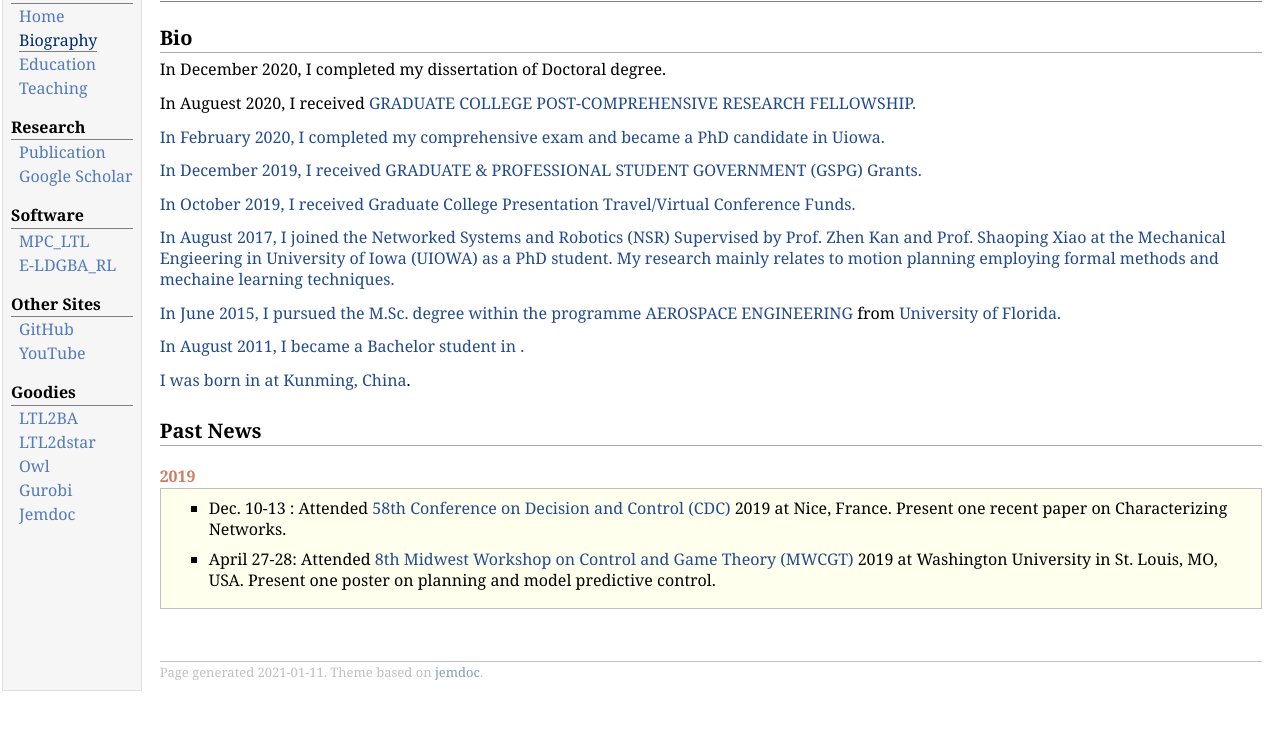
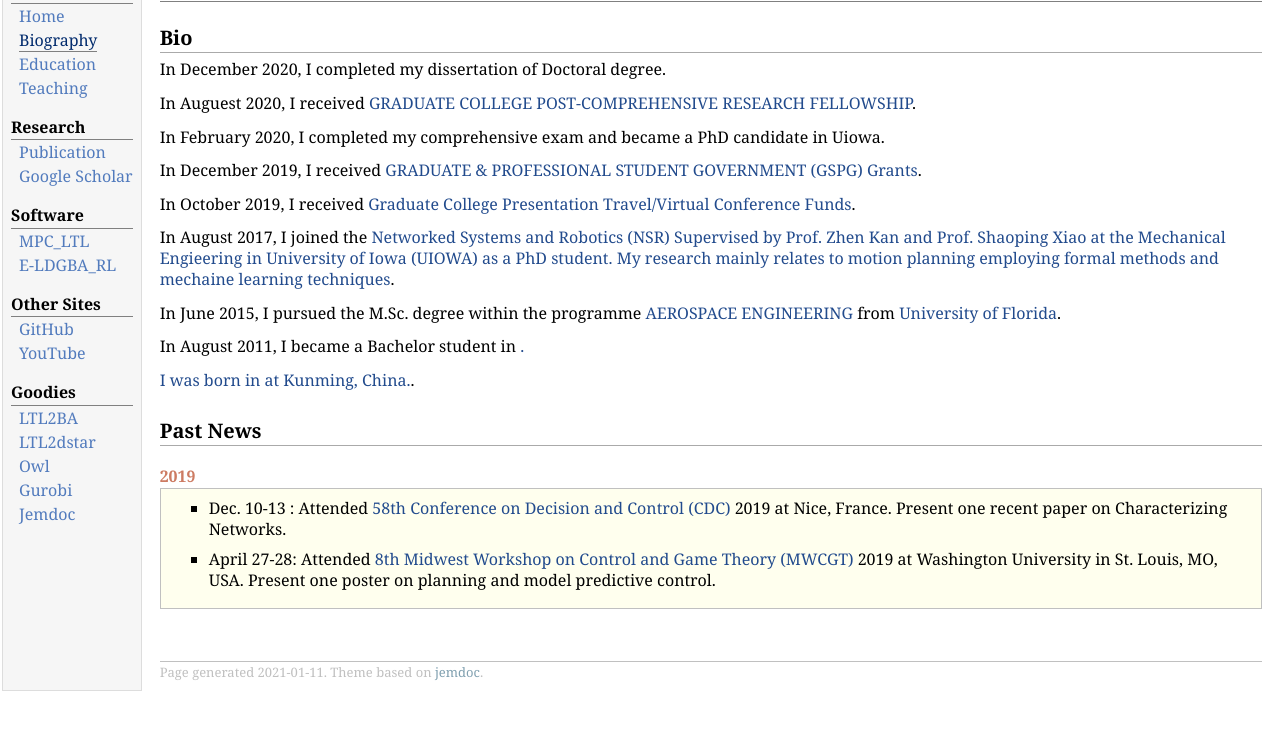
Before and after one commit to mingyucai/Personal_Sites, a plain HTML site: page bio.html in a window 1280 px wide. Shown: the part 48-778 px from the top of the page. Drawn offline with Linux system fonts and the light colour scheme.

Commit message:
Update bio.html

```diff
--- a/bio.html
+++ b/bio.html
@@ -37,15 +37,15 @@
 <h1>Mingyu's Biography</h1>
 </div>
 <h2>Bio</h2>
-<p>In December 2020, I completed my dissertation of Doctoral degree. </p>
-<p>In Auguest 2020, I received <a href="https://www.grad.uiowa.edu/funding/fellowships/internal/post-comp"> GRADUATE COLLEGE POST-COMPREHENSIVE RESEARCH FELLOWSHIP.</p>
-<p>In February 2020, I completed my comprehensive exam and became a PhD candidate in Uiowa.</p>
-<p>In December 2019, I received <a href="https://gpsg.uiowa.edu/grants-for-students/"> GRADUATE & PROFESSIONAL STUDENT GOVERNMENT (GSPG) Grants.</p>
-<p>In October 2019, I received <a href="https://gss.grad.uiowa.edu/funding/gss-travel-funds/">Graduate College Presentation Travel/Virtual Conference Funds.</p>
-<p>In August 2017, I joined the <a href="https://research.engineering.uiowa.edu/nsr/People">Networked Systems and Robotics (NSR)  Supervised by Prof. <a href="https://auto.ustc.edu.cn/teacher-detail.php?i=119">Zhen Kan and Prof. <a href="https://www.engineering.uiowa.edu/faculty-staff/shaoping-xiao">Shaoping Xiao at the Mechanical Engieering in University of Iowa (UIOWA) as a PhD student. My research mainly relates to motion planning employing formal methods and mechaine learning techniques.</p>
-<p>In June 2015, I pursued the M.Sc. degree within the programme <a href="https://catalog.ufl.edu/UGRD/colleges-schools/UGENG/ARO_BSAE/">AEROSPACE ENGINEERING</a> from <a href="http://www.ufl.edu">University of Florida.<br /></p>
+<p>In December 2020, I completed my dissertation of Doctoral degree</a>.  </p>
+<p>In Auguest 2020, I received <a href="https://www.grad.uiowa.edu/funding/fellowships/internal/post-comp"> GRADUATE COLLEGE POST-COMPREHENSIVE RESEARCH FELLOWSHIP</a>. </p>
+<p>In February 2020, I completed my comprehensive exam and became a PhD candidate in Uiowa. </p>
+<p>In December 2019, I received <a href="https://gpsg.uiowa.edu/grants-for-students/"> GRADUATE & PROFESSIONAL STUDENT GOVERNMENT (GSPG) Grants</a>. </p>
+<p>In October 2019, I received <a href="https://gss.grad.uiowa.edu/funding/gss-travel-funds/">Graduate College Presentation Travel/Virtual Conference Funds</a>. </p>
+<p>In August 2017, I joined the <a href="https://research.engineering.uiowa.edu/nsr/People">Networked Systems and Robotics (NSR)  Supervised by Prof. <a href="https://auto.ustc.edu.cn/teacher-detail.php?i=119">Zhen Kan and Prof. <a href="https://www.engineering.uiowa.edu/faculty-staff/shaoping-xiao">Shaoping Xiao at the Mechanical Engieering in University of Iowa (UIOWA) as a PhD student. My research mainly relates to motion planning employing formal methods and mechaine learning techniques</a>. </p>
+<p>In June 2015, I pursued the M.Sc. degree within the programme <a href="https://catalog.ufl.edu/UGRD/colleges-schools/UGENG/ARO_BSAE/">AEROSPACE ENGINEERING</a> from <a href="http://www.ufl.edu">University of Florida</a>. </p>
 <p>In August 2011, I became a Bachelor student in <a href="http://en.njtu.edu.cn/"Beijing Institute of Technology(Bit)</a>.<br /></p>
-<p>I was born in at <a href="https://en.wikipedia.org/wiki/Kunming">Kunming, China</a>.<br /></p>
+<p>I was born in at <a href="https://en.wikipedia.org/wiki/Kunming">Kunming, China.</a>.<br /></p>
 <h2>Past News</h2>
 <div class="infoblock">
 <div class="blocktitle">2019</div>
```
